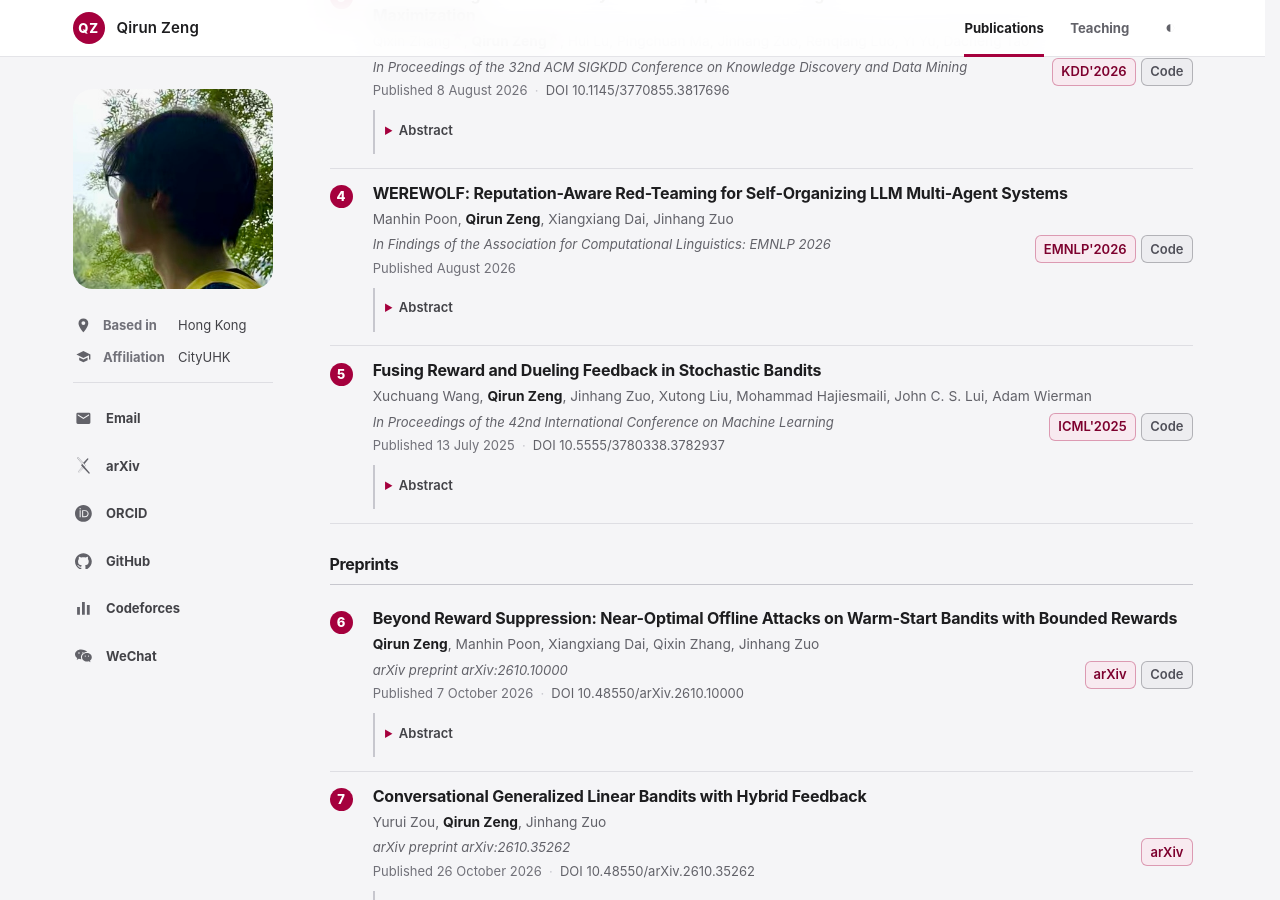
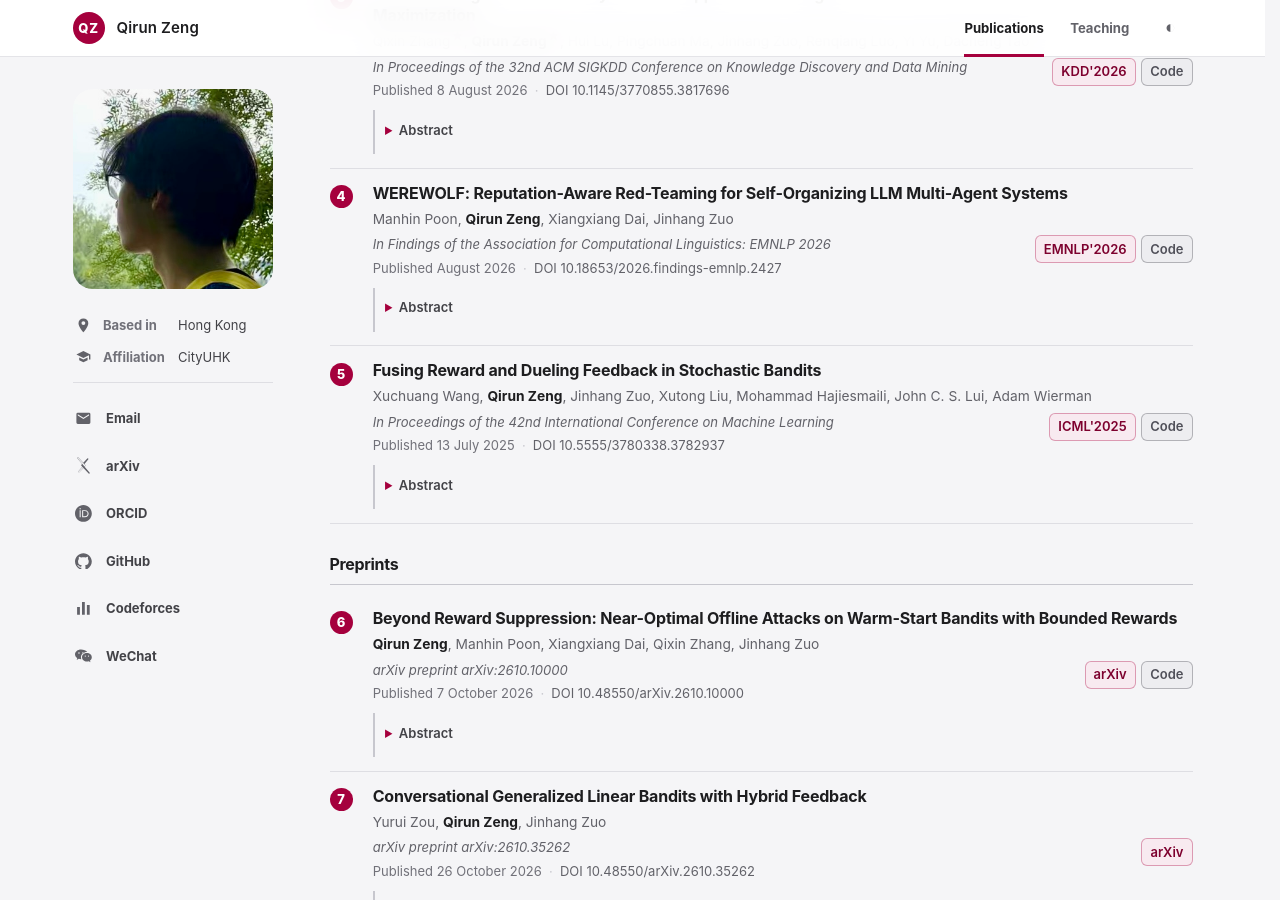
Before and after one commit to qirunzeng/qirunzeng.github.io, a Jekyll site: the page built from publications.html, in a window 1280 px wide and 900 px high, scrolled down 727 px. Built offline with Jekyll 4.4.1, drawn with Linux system fonts in a browser that asks for light colours.

Commit message:
Add DOI for WEREWOLF publication

```diff
--- a/_data/publications.yml
+++ b/_data/publications.yml
@@ -56,6 +56,7 @@ conference:
   - id: "werewolf"
     url: "https://aclanthology.org/2026.findings-emnlp.2427"
     title: "WEREWOLF: Reputation-Aware Red-Teaming for Self-Organizing LLM Multi-Agent Systems"
+    doi: "10.18653/2026.findings-emnlp.2427"
     publication_date: "August 2026"
     publication_date_iso: "2026-08"
     abstract: >-
```
